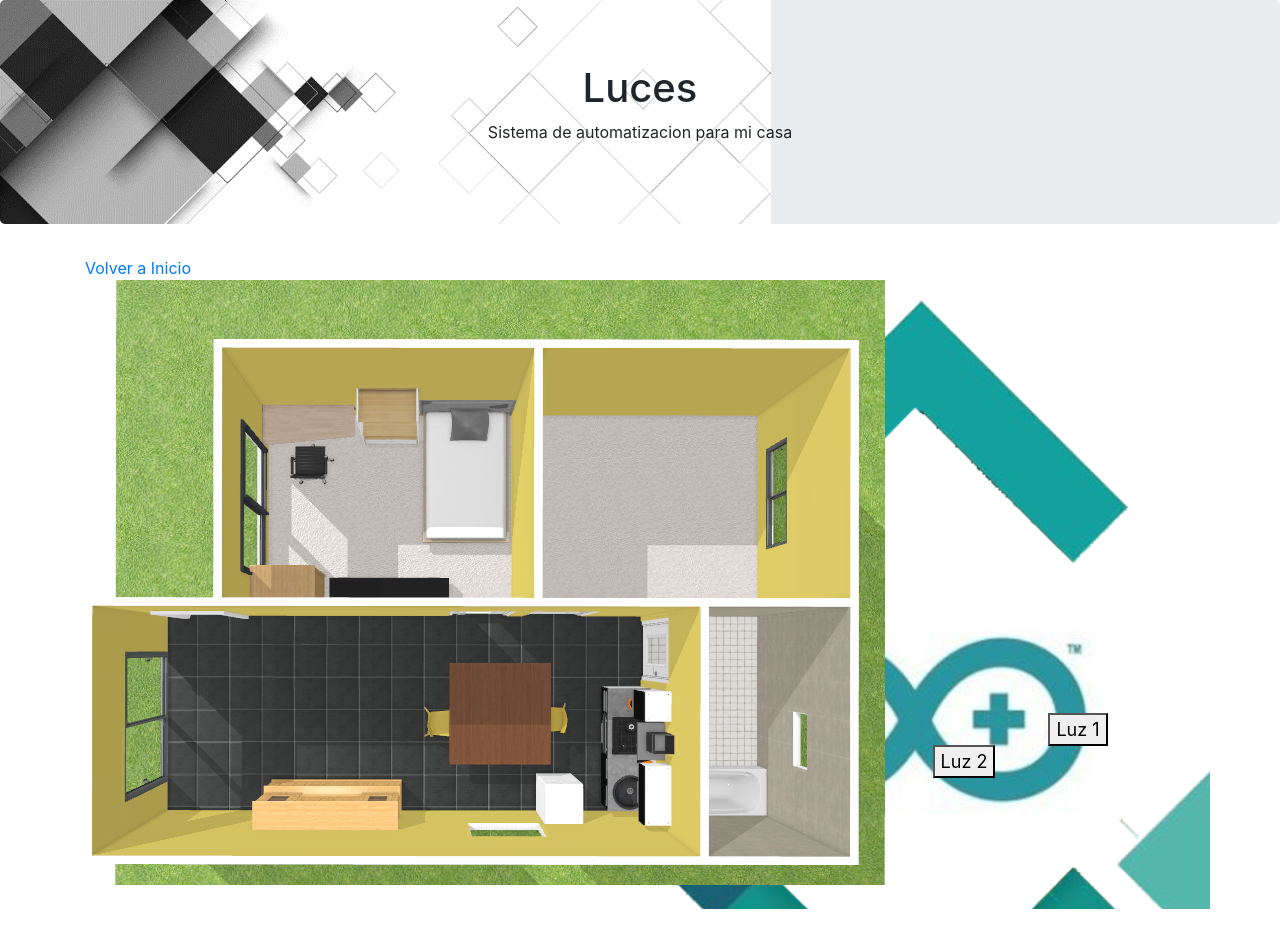
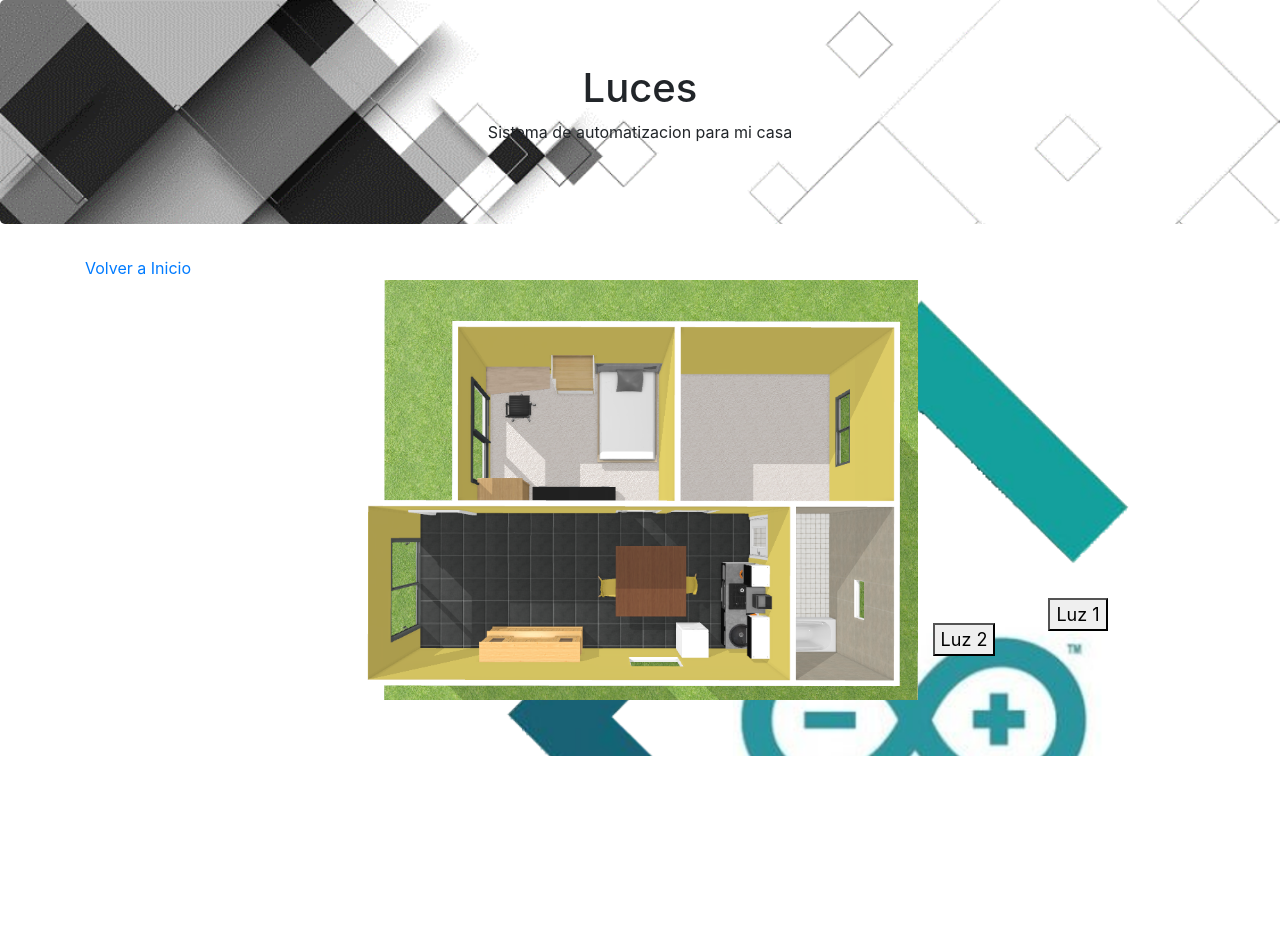
Before and after one commit to Fran-26/flask_test, a Flask app: page /luces in a window 1280 px wide. After the commit the page ends 756 px from the top, so only its background shows below. Run offline with Flask 2, Linux system fonts and the light colour scheme; some libraries are stand-ins or nearby versions.

Commit message:
center image

```diff
--- a/static/luces.css
+++ b/static/luces.css
@@ -18,3 +18,9 @@
 #tabla {
 	/*display: none;*/
 }
+.center {
+  display: block;
+  margin-left: auto;
+  margin-right: auto;
+  width: 50%;
+}
--- a/templates/luces.html
+++ b/templates/luces.html
@@ -12,7 +12,7 @@
 {% block body  %}
 	<a href="{{ url_for('index') }}">Volver a Inicio</a>
 	<br>
-	<img src="{{url_for('static', filename='home.png')}}">
+	<img src="{{url_for('static', filename='home.png')}}" class="center">
 	<div class="topleft" id = "luz_1"><button type="button" onclick="turn(8)" id = "l8" >Luz 1</button></div>
 	<div class="topleft" id = "luz_2"><button type="button" onclick="turn(9)" id = "l9" >Luz 2</button></div>
 	<div class="topleft" id = "html"></div>
```
